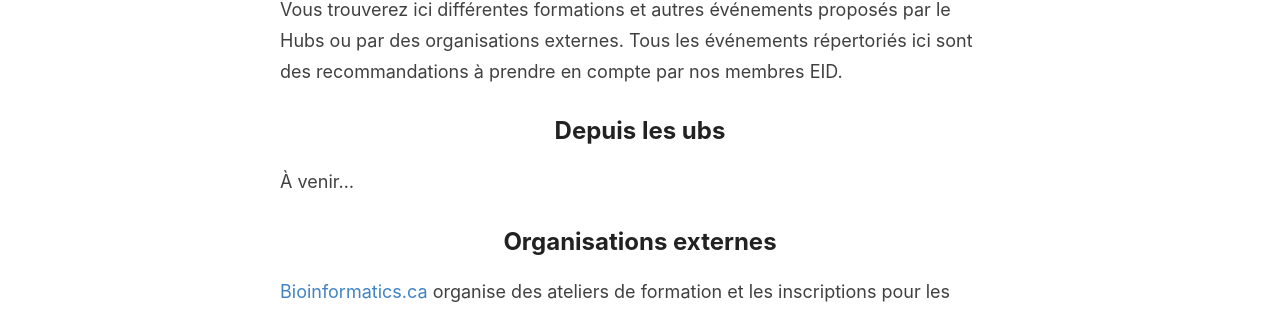
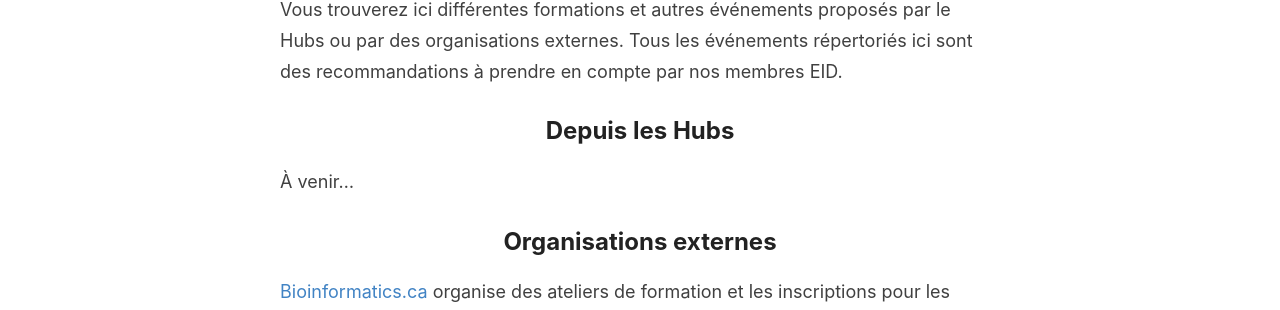
Before and after one commit to ClimateSmartAg/ClimateSmartAg-website-fr, a Jekyll site: the page built from _pages/training.md, in a window 1280 px wide. Shown: the part 250-560 px from the top of the page. Built offline with Jekyll 4.4.1, drawn with Linux system fonts in a browser that asks for light colours.

Commit message:
Update training.md

```diff
--- a/_pages/training.md
+++ b/_pages/training.md
@@ -7,7 +7,7 @@ permalink: /training/
 # Formation
 Vous trouverez ici différentes formations et autres événements proposés par le Hubs ou par des organisations externes. Tous les événements répertoriés ici sont des recommandations à prendre en compte par nos membres EID.
 
-## Depuis les ubs
+## Depuis les Hubs
 À venir...
 
 ## Organisations externes
```
